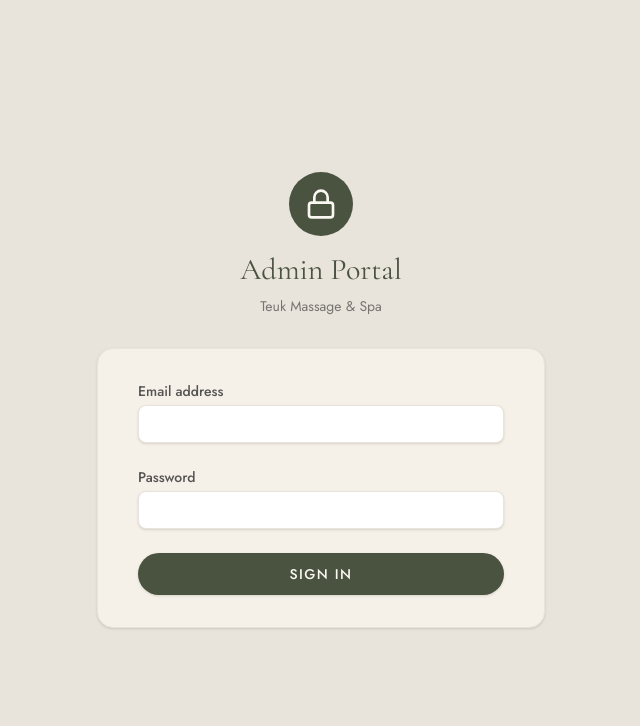
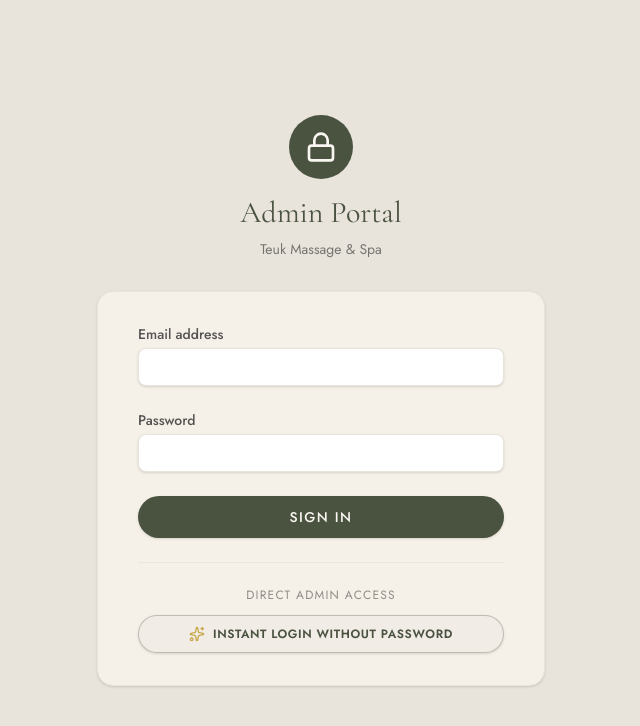
Before and after one commit to Choeurn-5/teuk-spa, a Next.js app: page /admin/login in a window 1280 px wide. Shown: the top 726 px of the page, without its empty margins (319-959 px from the left). Built offline with nearby package versions, Linux system fonts and the light colour scheme; no server answers.

Commit message:
feat: passwordless instant admin login route and one-click access

```diff
--- a/src/app/admin/login/page.tsx
+++ b/src/app/admin/login/page.tsx
@@ -4,7 +4,7 @@ import { useState } from "react";
 import { signInWithEmailAndPassword } from "firebase/auth";
 import { auth } from "@/lib/firebase/client";
 import { useRouter } from "next/navigation";
-import { Lock } from "lucide-react";
+import { Lock, Sparkles } from "lucide-react";
 
 export default function AdminLogin() {
   const [email, setEmail] = useState("");
@@ -95,6 +95,18 @@ export default function AdminLogin() {
               </button>
             </div>
           </form>
+
+          {/* Quick Passwordless Login Option */}
+          <div className="mt-6 pt-6 border-t border-mist/80 text-center">
+            <p className="text-xs text-ink/50 uppercase tracking-widest mb-3">Direct Admin Access</p>
+            <a
+              href="/admin/quick-login"
+              className="w-full inline-flex items-center justify-center py-2.5 px-4 border border-olive/30 rounded-full shadow-sm text-xs tracking-wider uppercase font-semibold text-olive bg-mist/30 hover:bg-olive hover:text-cream transition-all duration-200"
+            >
+              <Sparkles className="w-4 h-4 mr-2 text-gold" />
+              Instant Login Without Password
+            </a>
+          </div>
         </div>
       </div>
     </div>
--- /dev/null
+++ b/src/app/admin/quick-login/route.ts
@@ -0,0 +1,17 @@
+import { NextResponse } from "next/server";
+
+export async function GET(request: Request) {
+  // Set session expiration to 30 days
+  const expiresIn = 60 * 60 * 24 * 30;
+  const response = NextResponse.redirect(new URL("/admin", request.url));
+
+  response.cookies.set("__session", "admin_direct_session_" + Date.now(), {
+    maxAge: expiresIn,
+    httpOnly: true,
+    secure: process.env.NODE_ENV === "production",
+    path: "/",
+    sameSite: "lax",
+  });
+
+  return response;
+}
--- a/src/middleware.ts
+++ b/src/middleware.ts
@@ -6,11 +6,15 @@ export async function middleware(request: NextRequest) {
 
   // Protect /admin routes
   if (request.nextUrl.pathname.startsWith("/admin")) {
-    // Allow access to the login page
+    // Allow access to the login and quick-login page
     if (request.nextUrl.pathname === "/admin/login") {
       if (session) {
         return NextResponse.redirect(new URL("/admin", request.url));
       }
+      return NextResponse.next();
+    }
+
+    if (request.nextUrl.pathname === "/admin/quick-login") {
       return NextResponse.next();
     }
 
```
